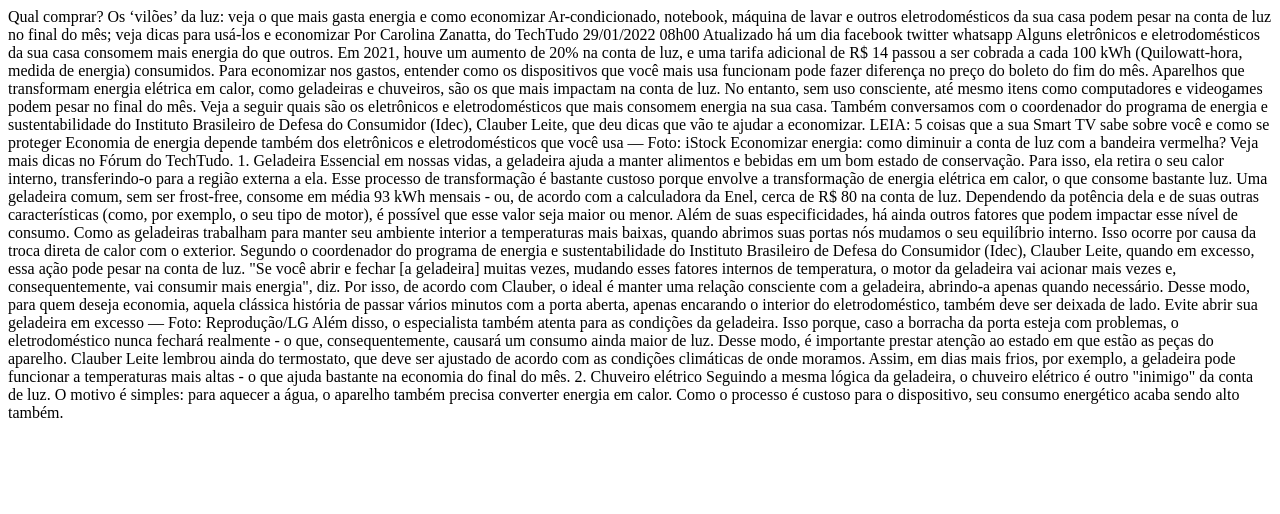
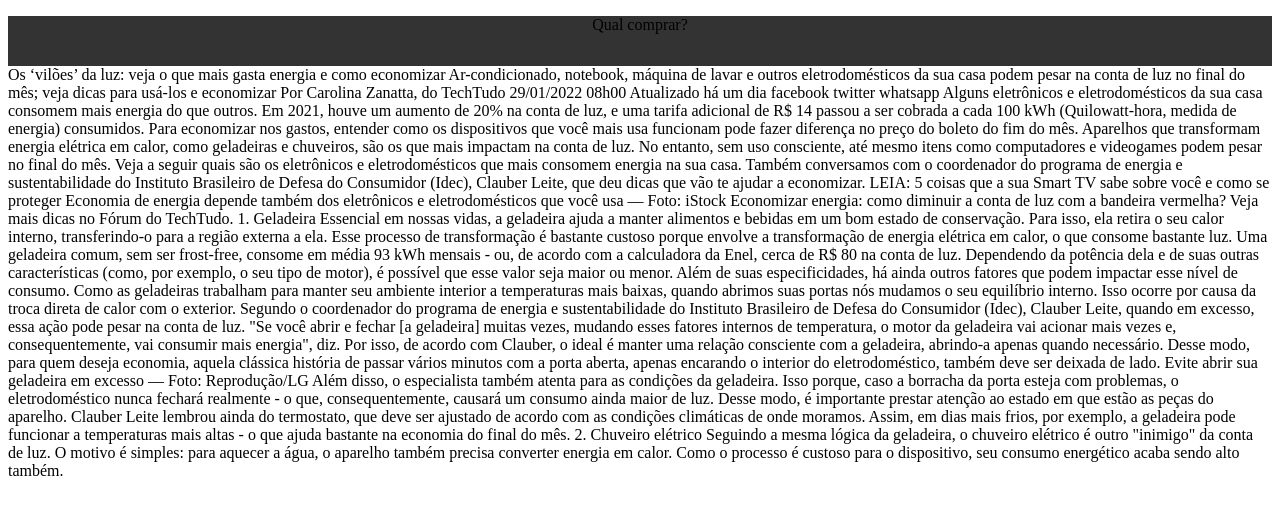
Before and after one commit to jeniffermarcondes/pagina-de-conteudo, a plain HTML site: page index.html in a window 1280 px wide. Drawn offline with Linux system fonts and the light colour scheme.

Commit message:
incluindo css

```diff
--- a/index.html
+++ b/index.html
@@ -8,7 +8,7 @@
 
 <body>
 
-Qual comprar?
+<div id="cabecalho"><p style="text-align: center;"> Qual comprar? </p> </div>
 
 Os ‘vilões’ da luz: veja o que mais gasta energia e como economizar
 Ar-condicionado, notebook, máquina de lavar e outros eletrodomésticos da sua casa podem pesar na conta de luz no final do mês; veja dicas para usá-los e economizar
--- a/style.css
+++ b/style.css
@@ -0,0 +1,4 @@
+div {
+    height: 50px;
+    background-color:  #333;
+}
```
